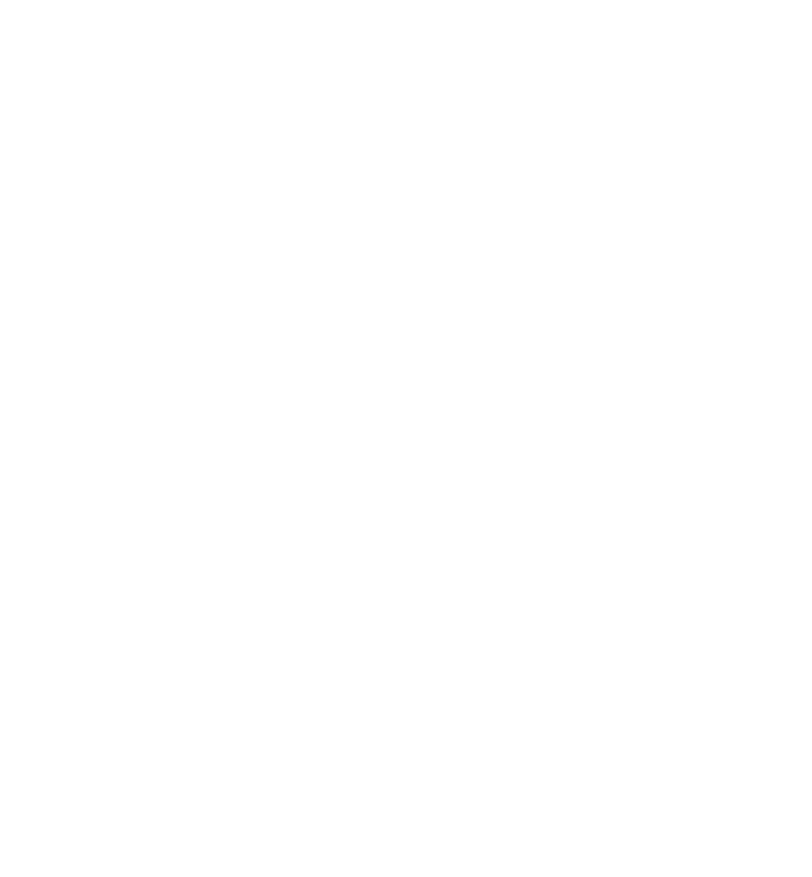
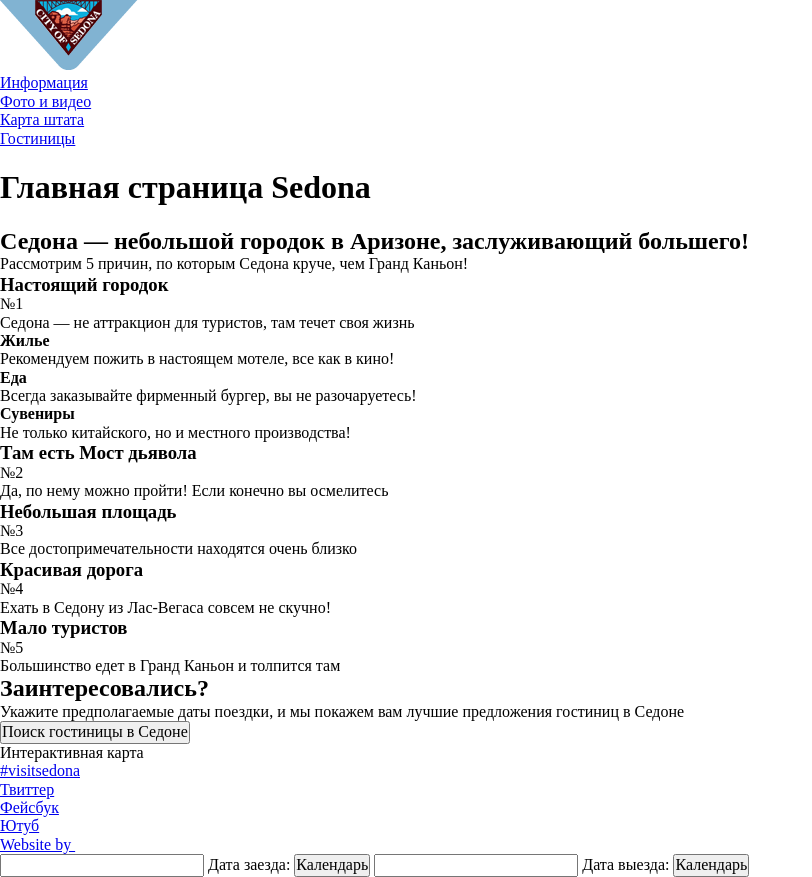
Before and after one commit to bozhenova/sedona, a plain HTML site: page index.html in a window 1280 px wide. Shown: the whole page, without its empty margins (0-812 px from the left). Before the commit the page ends 800 px from the top, so only its background shows below. Drawn offline with Linux system fonts and the light colour scheme.

Commit message:
Finished markup

```diff
--- a/index.html
+++ b/index.html
@@ -3,9 +3,120 @@
   <head>
     <meta charset="UTF-8" />
     <meta http-equiv="X-UA-Compatible" content="ie=edge" />
+    <meta name="viewport" content="width=device-width, initial-scale=1.0" />
     <title>Cайт Sedona</title>
     <link rel="stylesheet" href="normalize.css" />
     <link rel="stylesheet" href="style.css" />
   </head>
-  <body></body>
+  <body>
+    <header class="page-header">
+      <img
+        src="img/logo.png"
+        width="138"
+        height="70"
+        alt="Логотип Sedona"
+        class="page-header__image-logo"
+      />
+      <nav class="main-nav">
+        <div class="main-nav__wrapper">
+          <ul class="main-nav__list site-list">
+            <li class="site-list__item">
+              <a href="#">Информация</a>
+            </li>
+            <li class="site-list__item">
+              <a href="#">Фото и видео</a>
+            </li>
+            <li class="site-list__item">
+              <a href="#">Карта штата</a>
+            </li>
+            <li class="site-list__item">
+              <a href="#">Гостиницы</a>
+            </li>
+          </ul>
+        </div>
+      </nav>
+    </header>
+    <main class="page-main">
+      <h1 class="visually-hidden">Главная страница Sedona</h1>
+      <section class="features">
+        <h2 class="features__title">
+          Седона — небольшой городок в Аризоне, заслуживающий большего!
+        </h2>
+        <p class="features__intro">
+          Рассмотрим 5 причин, по которым Седона круче, чем Гранд Каньон!
+        </p>
+        <ul class="features__list">
+          <li class="features__list-item">
+            <h3>Настоящий городок</h3>
+            <span>&#8470;1</span>
+            <p>Седона — не аттракцион для туристов, там течет своя жизнь</p>
+          </li>
+          <ul class="list-item__description">
+            <li>
+              <h4>Жилье</h4>
+              <p>Рекомендуем пожить в настоящем мотеле, все как в кино!</p>
+            </li>
+            <li>
+              <h4>Еда</h4>
+              <p>Всегда заказывайте фирменный бургер, вы не разочаруетесь!</p>
+            </li>
+            <li>
+              <h4>Сувениры</h4>
+              <p>Не только китайского, но и местного производства!</p>
+            </li>
+          </ul>
+          <li class="features__list-item">
+            <h3>Там есть Мост дьявола</h3>
+            <span>&#8470;2</span>
+            <p>Да, по нему можно пройти! Если конечно вы осмелитесь</p>
+          </li>
+          <li class="features__list-item">
+            <h3>Небольшая площадь</h3>
+            <span>&#8470;3</span>
+            <p>Все достопримечательности находятся очень близко</p>
+          </li>
+          <li class="features__list-item">
+            <h3>Красивая дорога</h3>
+            <span>&#8470;4</span>
+            <p>Ехать в Седону из Лас-Вегаса совсем не скучно!</p>
+          </li>
+          <li class="features__list-item">
+            <h3>Мало туристов</h3>
+            <span>&#8470;5</span>
+            <p>Большинство едет в Гранд Каньон и толпится там</p>
+          </li>
+        </ul>
+      </section>
+      <section class="booking">
+        <h2 class="booking__title">Заинтересовались?</h2>
+        <p class="booking__description">
+          Укажите предполагаемые даты поездки, и мы покажем вам лучшие
+          предложения гостиниц в Седоне
+        </p>
+        <button class="booking__search">Поиск гостиницы в Седоне</button>
+      </section>
+      <div class="map">
+        <div class="map__canvas">Интерактивная карта</div>
+      </div>
+    </main>
+    <footer class="footer">
+      <a href="#" class="hashtag">#visitsedona</a>
+      <ul class="social">
+        <li><a href="#" class="social__btn social__btn--tw">Твиттер</li>
+        <li><a href="#" class="social__btn social__btn--fb">Фейсбук</li>
+        <li><a href="#" class="social__btn social__btn--yt">Ютуб</li>
+        <div class="copyright">Website by <a href="#" class="copyright__link"><img src="" width="" height="" alt=""></a></div>
+      </ul>
+    </footer>
+    <div class="search-form">
+      <form action="" class="booking__form">
+        <input class="search-form__field" type="text" id="from" />
+        <label class="search-form__label" for="from">Дата заезда:</label>
+        <button type="button" class="search-form__calendar">Календарь</button>
+        <input class="search-form__field" type="text" id="to" />
+        <label class="search-form__label" for="to">Дата выезда:</label>
+        <button type="button" class="search-form__calendar">Календарь</button>
+      </form>
+    </div>
+  </body>
 </html>
```
Also changed, not shown: img/Layer 8.svg (added), img/calendar.svg (added), img/checkbox-off.svg (added), img/checkbox-on.svg (added), img/fb-icon.svg (added), img/filter-button.svg (added), img/icon-1.svg (added), img/icon-2.svg (added), img/icon-3.svg (added), img/icon-down-dir.svg (added), img/icon-up-dir.svg (added), img/logo-htmlacademy.svg (added), img/logo.png (added), img/star.svg (added), 2 more files.
